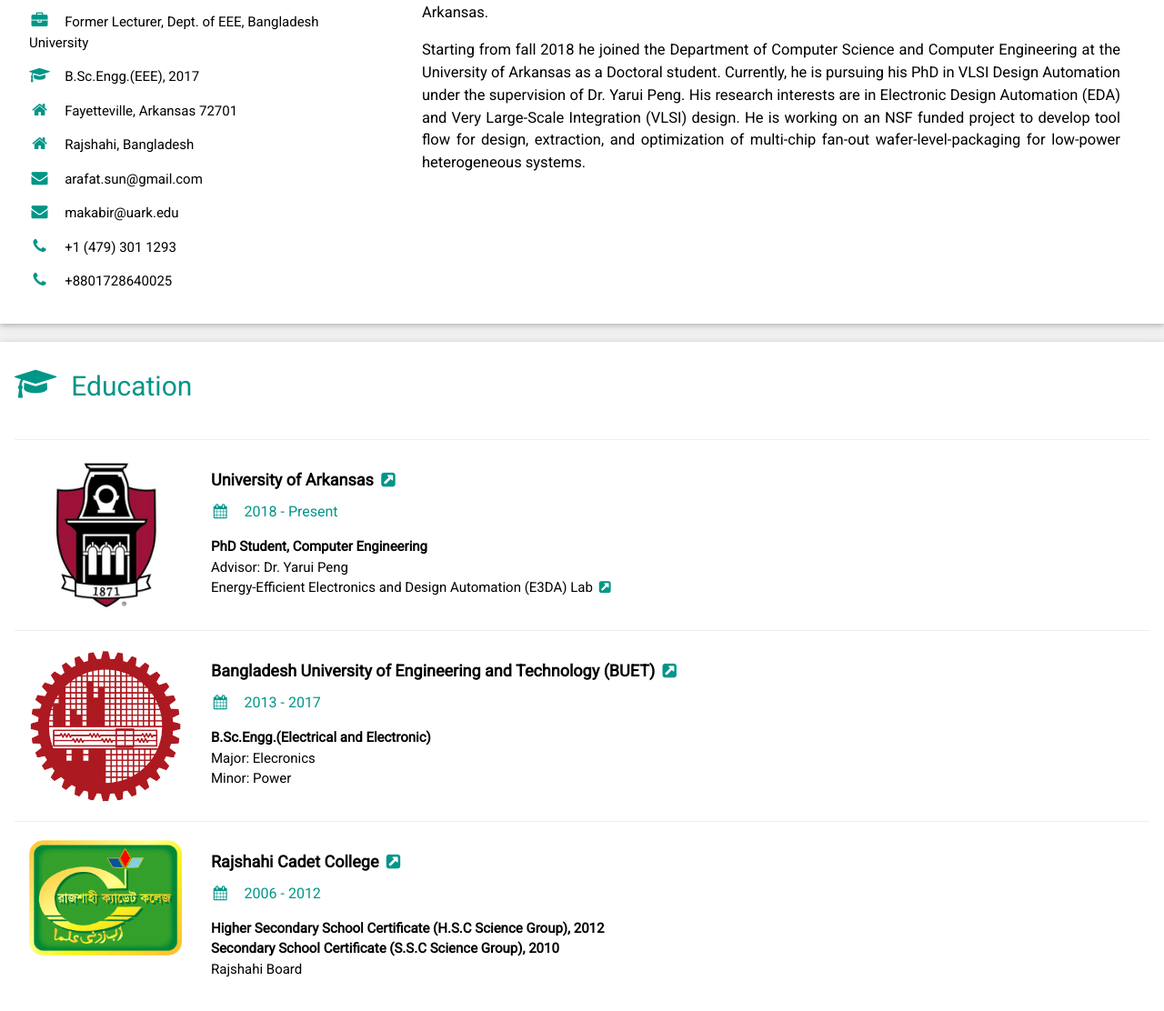
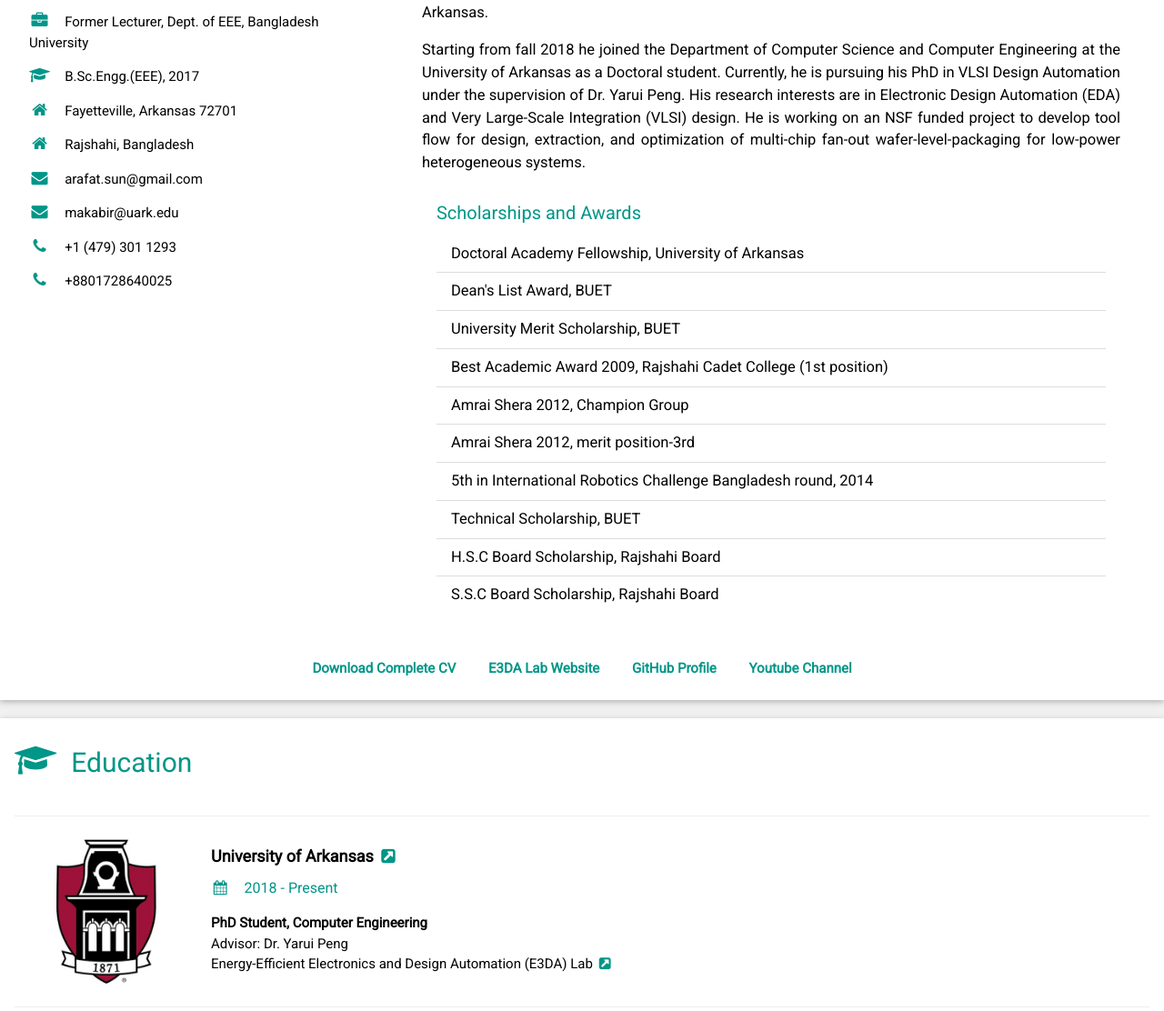
Before and after one commit to Arafat-Kabir/profile-site, a PHP site: page / in a window 1280 px wide. Shown: the part 676-1788 px from the top of the page at 91% size. Run offline with PHP 8.4, Linux system fonts and the light colour scheme; data that the repository does not hold is empty.

Commit message:
Added Scholarships and Link buttons to About

```diff
--- a/pages/home.php
+++ b/pages/home.php
@@ -57,6 +57,16 @@ html,body,h1,h2,h3,h4,h5,h6 {font-family: "Roboto", sans-serif}
                 </div>
             </div>
         </div>
+
+        <!-- Link buttons -->
+        <div class="w3-bar w3-center">
+            <a href="./" style="font-weight: bold" class="w3-button w3-mobile <?php echo "$color_url $color_urlHover";?>">Download Complete CV</a>
+            <a href="./" style="font-weight: bold" class="w3-button w3-mobile <?php echo "$color_url $color_urlHover";?>">E3DA Lab Website</a>
+            <a href="./" style="font-weight: bold" class="w3-button w3-mobile <?php echo "$color_url $color_urlHover";?>">GitHub Profile</a>
+            <a href="./" style="font-weight: bold" class="w3-button w3-mobile <?php echo "$color_url $color_urlHover";?>">Youtube Channel</a>
+        </div>
+        <!-- End Link buttons -->
+        <span style="display: block; height: 15px ;"></span>
     </div>
     <!-- End of About -->
 
--- a/pages/text/home-about.php
+++ b/pages/text/home-about.php
@@ -62,5 +62,23 @@ for low-power heterogeneous systems.
 //always looking for opportunities to broaden his <b>mind and knowledge</b>.
 //</p>
 ?>
+
+
+<div class='w3-container'>
+  <h4 class='<?php echo $color_icon?>'>Scholarships and Awards</h4>
+  <ul class='w3-ul'>
+    <li>Doctoral Academy Fellowship, University of Arkansas</li>
+    <li>Dean's List Award, BUET</li>
+    <li>University Merit Scholarship, BUET</li>
+    <li>Best Academic Award 2009, Rajshahi Cadet College (1st position)</li>
+    <li>Amrai Shera 2012, Champion Group</li>
+    <li>Amrai Shera 2012, merit position-3rd</li>
+    <li>5th in International Robotics Challenge Bangladesh round, 2014</li>
+    <li>Technical Scholarship, BUET</li>
+    <li>H.S.C Board Scholarship, Rajshahi Board</li>
+    <li>S.S.C Board Scholarship, Rajshahi Board</li>
+  </ul>
+</div>
+
 <br>
 <!-- Text Stop -->
--- a/pages/text/skills.json
+++ b/pages/text/skills.json
@@ -53,6 +53,8 @@
 ],
 
 "Operating Systems" : [
+    "<img src='pages/data/os-logos/windows.svg' style='height: 1.5em;'>\n&nbsp; Windows 7/8/10",
+    "<img src='pages/data/os-logos/redhat.svg' style='height: 1.5em;'>\n&nbsp; RHEL",
     "<img src='pages/data/os-logos/archlinux.svg' style='height: 1.5em;'>\n&nbsp; Arch Linux",
     "<img src='pages/data/os-logos/debian.svg' style='height: 1.5em;'>\n&nbsp; Debian Linux",
     "<img src='pages/data/os-logos/ubuntu-inverse.svg' style='height: 1.5em;'>\n&nbsp; Ubuntu"
--- a/settings/color-scheme.php
+++ b/settings/color-scheme.php
@@ -9,6 +9,7 @@ $color_icon = "w3-text-teal";
 $color_listIndex = "w3-teal";
 // Color of URL texts
 $color_url = "w3-text-teal";
+$color_urlHover = "w3-hover-teal";
 $color_urlBtn = "w3-teal";
 // text highlight color
 $color_textHi = "w3-text-teal";
```
